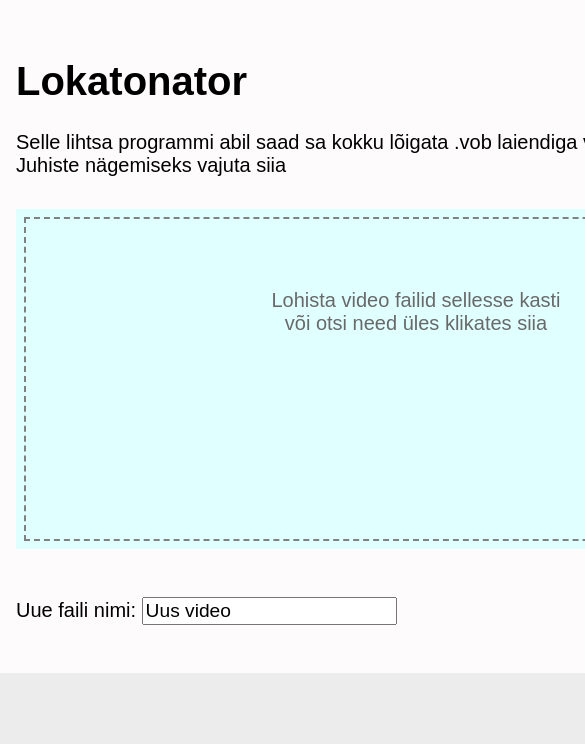
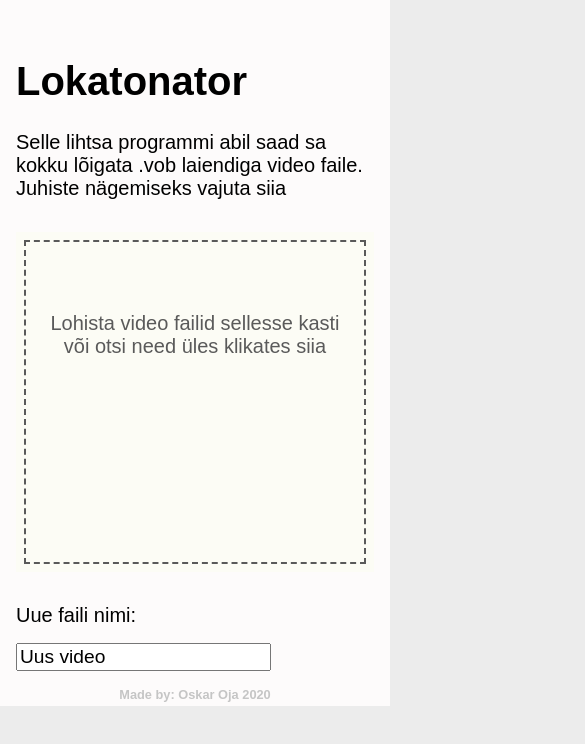
Before and after one commit to oskar5331/concatanator, a Vue app: page / in a window 390 px wide. Shown: the top 744 px of the page, 585 px wide, since content can reach past the window. Built offline with nearby package versions, Linux system fonts and the light colour scheme.

Commit message:
css and responsivness fixes

```diff
--- a/src/App.vue
+++ b/src/App.vue
@@ -1,6 +1,18 @@
 <template>
-  <router-view/>
+  <div class="container">
+    <router-view/>
+    <customFooter></customFooter>
+  </div>
 </template>
+
+<script>
+import CustomFooter from '@/components/CustomFooter.vue'
+export default {
+  components: {
+    CustomFooter
+  }
+}
+</script>
 
 <style lang="scss" scoped>
 
--- /dev/null
+++ b/src/components/CustomFooter.vue
@@ -0,0 +1,24 @@
+<template>
+    <div class="footer">
+        <p>Made by: Oskar Oja {{year}}</p>
+    </div>
+</template>
+
+<script>
+export default {
+    data() {
+        return {
+            year: new Date().getFullYear()
+        }
+    }
+}
+</script>
+<style lang="scss" scoped>
+p {
+    text-align: center;
+    font-size: 0.8rem;
+    margin: 0;
+    font-weight: bold;
+    color: #c5c5c5;
+}
+</style>
--- a/src/views/Locatanator.vue
+++ b/src/views/Locatanator.vue
@@ -1,5 +1,4 @@
 <template>
-    <div class="container">
     <h1>Lokatonator</h1>
     <p>Selle lihtsa programmi abil saad sa kokku lõigata .vob laiendiga video faile.<br />
     Juhiste nägemiseks vajuta <a @click="showInstructions = !showInstructions" class="instructions">siia</a></p>
@@ -8,7 +7,7 @@
         <li v-for="(tip,key) in set" :key='key'>{{tip}}</li>
       </ol>
     </transition>
-      <div class="dropbox" :class="{error: isError}">
+    <div class="dropbox" :class="{error: isError, ready: isReady}">
       <input type="file" multiple
         @change="handleFile($event.target.files); fileCount = $event.target.files.length"
         class="input-file">
@@ -39,7 +38,6 @@
         v-if="isDone"
         @click="reset()">Nulli andmed</a>
     </div>
-    </div>
 </template>
 <script lang="ts" src="../Utl/Locatanator.js"></script>
 
@@ -49,21 +47,18 @@
   height: 100%;
   margin: 0 auto;
   background-color: #fdfbfb;
-  padding: 2rem 1rem;
+  padding: 2rem 1rem 0.3rem;
 }
 .dropbox {
-    outline: 2px dashed grey; /* the dash box */
+    outline: 2px dashed #5a5a5a; /* the dash box */
     outline-offset: -10px;
-    background: lightcyan;
-    color: dimgray;
+    background: #fcfcf5;
+    color:  #5a5a5a;
     padding: 10px 10px;
     height: 20rem; /* minimum height */
     position: relative;
     cursor: pointer;
     margin: 2rem auto;
-  }
-  .readyButton:hover{
-    background: #4191a1;
   }
   .bottom {
     display: flex;
@@ -91,7 +86,7 @@
   }
   .readyButton{
     display: inline-block;
-    background: #4E9CAF;
+    background: #02660f;
     padding: 1rem;
     text-align: center;
     border-radius: 0.5rem;
@@ -100,6 +95,9 @@
     line-height: 1.5rem;
     margin: 1rem;
     cursor: pointer;
+  }
+  .readyButton:hover{
+    background: #007c06;
   }
   a.instructions:hover{
     text-decoration: underline;
@@ -117,15 +115,28 @@
   opacity: 0;
 }
 .error {
-    background: #fdfbfb;
+    background: #fa0c0c08;
     // background: #ff7301;
     outline: 2px dashed  #f02d13
 }
 p.error_text {
-  color: #f02d13;
+  color: #f01313;
 }
-.error:hover {
+.error:hover, .ready:hover{
   background: #e6e7e6;
-  opacity: 75%;
+}
+.ready {
+    background: #0088072f;
+    // background: #ff7301;
+    outline: 2px dashed  #02660f
+}
+
+@media screen and (max-width: 831px) {
+  .container{
+    width: auto;
+  }
+  .dropbox{
+    width: auto;
+  }
 }
 </style>
```
Also changed, not shown: src/components/Header.vue (added). Lines whose indentation alone changed are shown as unchanged.
